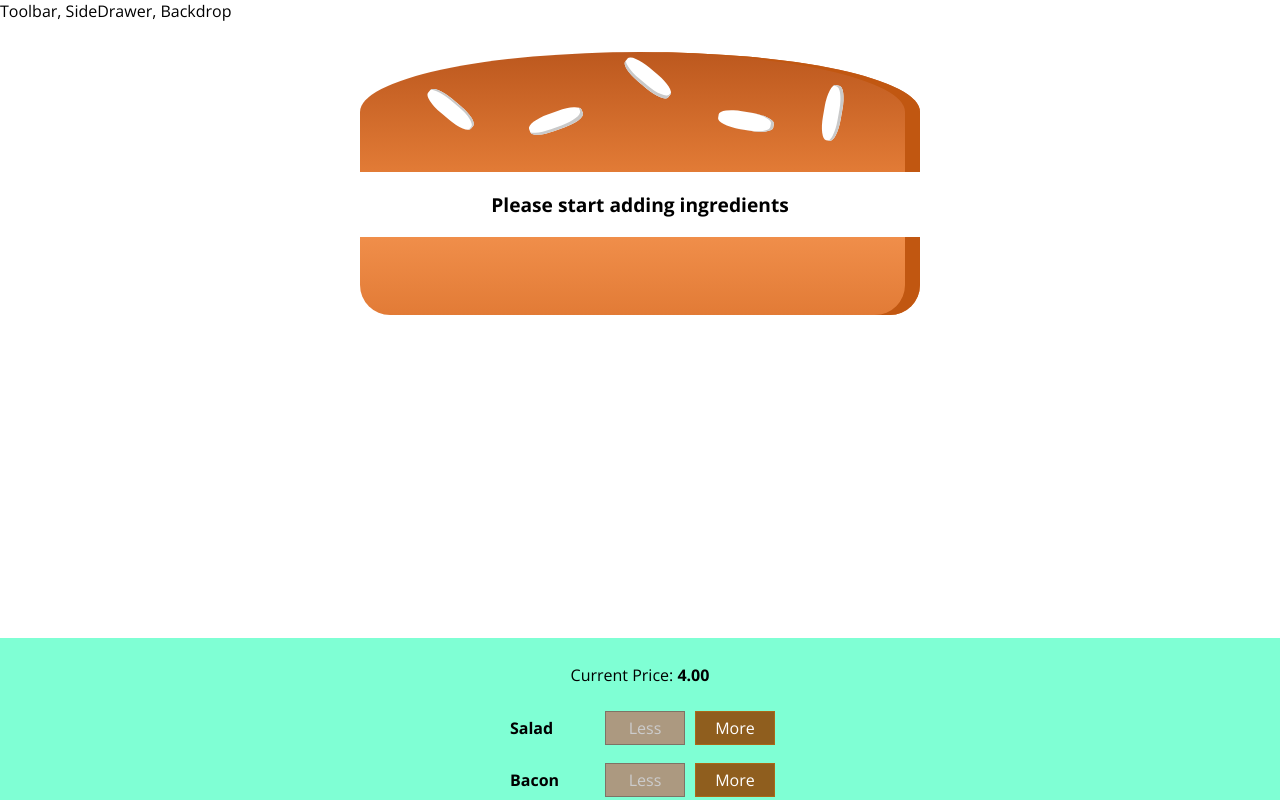
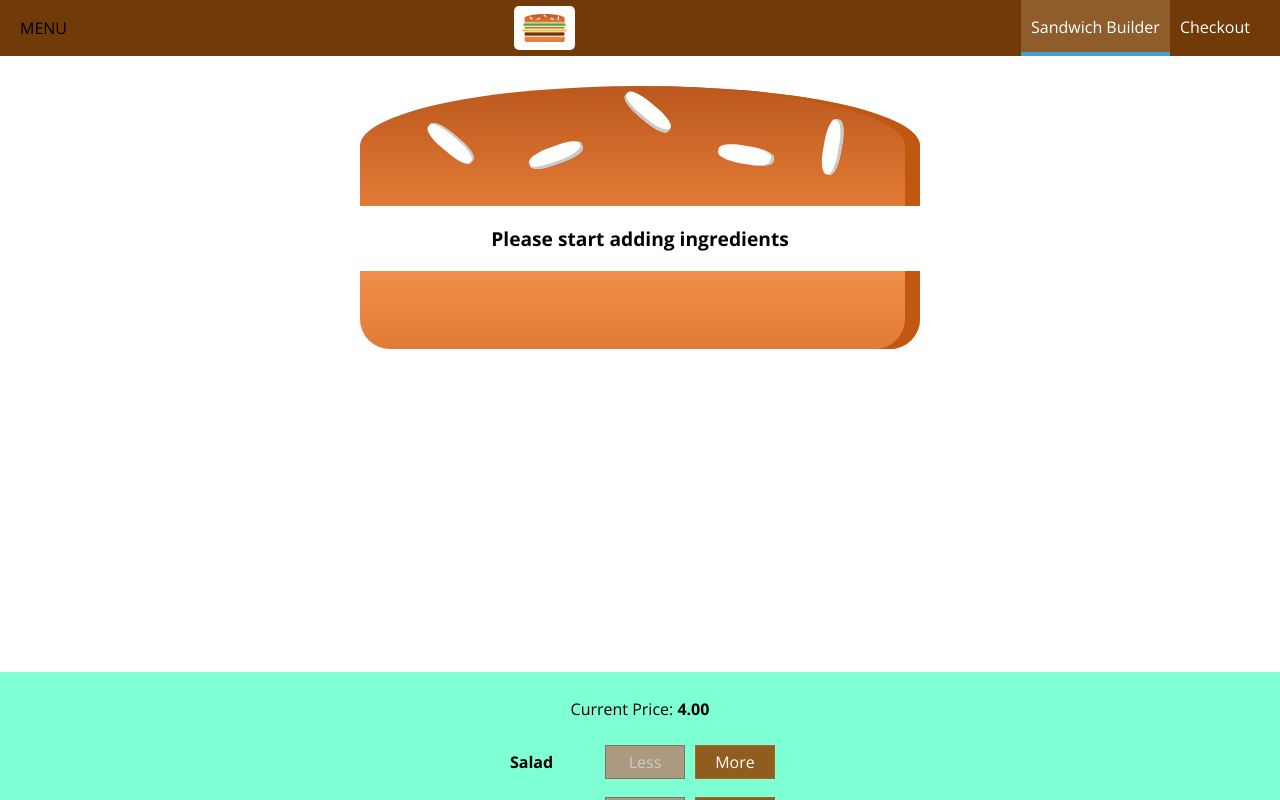
Before and after one commit to Karol-Perec/sandwich-app, a React (Create React App) app: page / in a window 1280 px wide. Shown: the top 800 px of the page. Built offline with nearby package versions, Linux system fonts and the light colour scheme.

Commit message:
Add desktop navigation

```diff
--- a/src/components/Layout/Layout.js
+++ b/src/components/Layout/Layout.js
@@ -1,10 +1,11 @@
 import React from 'react';
 
 import classes from './Layout.module.css';
+import Toolbar from '../Navigation/Toolbar/Toolbar';
 
 const layout = (props) => (
   <>
-    <div>Toolbar, SideDrawer, Backdrop</div>
+    <Toolbar />
     <main className={classes.Content}>{props.children}</main>
   </>
 );
--- a/src/components/Layout/Layout.module.css
+++ b/src/components/Layout/Layout.module.css
@@ -1,3 +1,3 @@
 .Content {
-  margin-top: 16px;
+  margin-top: 72px;
 }
--- /dev/null
+++ b/src/components/Logo/Logo.js
@@ -0,0 +1,12 @@
+import React from 'react';
+
+import logoImage from '../../assets/images/logo.png';
+import classes from './Logo.module.css';
+
+const logo = (props) => (
+  <div className={classes.Logo}>
+    <img src={logoImage} alt="Sandwiches" />
+  </div>
+);
+
+export default logo;
--- /dev/null
+++ b/src/components/Logo/Logo.module.css
@@ -0,0 +1,11 @@
+.Logo {
+  background-color: white;
+  padding: 8px;
+  height: 80%;
+  box-sizing: border-box;
+  border-radius: 5px;
+}
+
+.Logo img {
+  height: 100%;
+}
--- /dev/null
+++ b/src/components/Navigation/NavigationItems/NavigationItem/NavigationItem.js
@@ -0,0 +1,12 @@
+import React from 'react';
+import classes from './NavigationItem.module.css';
+
+const navigationItem = (props) => (
+  <li className={classes.NavigationItem}>
+    <a href={props.link} className={props.active ? classes.active : null}>
+      {props.children}
+    </a>
+  </li>
+);
+
+export default navigationItem;
--- /dev/null
+++ b/src/components/Navigation/NavigationItems/NavigationItem/NavigationItem.module.css
@@ -0,0 +1,25 @@
+.NavigationItem {
+  margin: 0;
+  box-sizing: border-box;
+  display: flex;
+  height: 100%;
+  align-items: center;
+}
+
+.NavigationItem a {
+  color: white;
+  text-decoration: none;
+  height: 100%;
+  padding: 16px 10px;
+  border-bottom: 4px solid transparent;
+  box-sizing: border-box;
+  display: block;
+}
+
+.NavigationItem a:hover,
+.NavigationItem a:active,
+.NavigationItem a.active {
+  background-color: #8f5c2c;
+  border-bottom: 4px solid #40a4c8;
+  color: white;
+}
--- /dev/null
+++ b/src/components/Navigation/NavigationItems/NavigationItems.js
@@ -0,0 +1,15 @@
+import React from 'react';
+
+import classes from './NavigationItems.module.css';
+import NavigationItem from './NavigationItem/NavigationItem';
+
+const navigationItems = () => (
+  <ul className={classes.NavigationItems}>
+    <NavigationItem link="/" active>
+      Sandwich Builder
+    </NavigationItem>
+    <NavigationItem link="/">Checkout</NavigationItem>
+  </ul>
+);
+
+export default navigationItems;
--- /dev/null
+++ b/src/components/Navigation/NavigationItems/NavigationItems.module.css
@@ -0,0 +1,8 @@
+.NavigationItems {
+  margin: 0;
+  padding: 0;
+  list-style: none;
+  display: flex;
+  align-items: center;
+  height: 100%;
+}
--- /dev/null
+++ b/src/components/Navigation/Toolbar/Toolbar.js
@@ -0,0 +1,19 @@
+import React from 'react';
+
+import classes from './Toolbar.module.css';
+import Logo from '../../Logo/Logo';
+import NavigationItems from '../NavigationItems/NavigationItems';
+
+const toolbar = (props) => {
+  return (
+    <header className={classes.Toolbar}>
+      <div>MENU</div>
+      <Logo />
+      <nav>
+        <NavigationItems />
+      </nav>
+    </header>
+  );
+};
+
+export default toolbar;
--- /dev/null
+++ b/src/components/Navigation/Toolbar/Toolbar.module.css
@@ -0,0 +1,18 @@
+.Toolbar {
+  height: 56px;
+  width: 100%;
+  position: fixed;
+  top: 0;
+  left: 0;
+  background-color: #703b09;
+  display: flex;
+  justify-content: space-between;
+  align-items: center;
+  padding: 0 20px;
+  box-sizing: border-box;
+  z-index: 90;
+}
+
+.Toolbar nav {
+  height: 100%;
+}
--- a/src/components/Sandwich/OrderSummary/OrderSummary.js
+++ b/src/components/Sandwich/OrderSummary/OrderSummary.js
@@ -18,6 +18,9 @@
       <h3>Your Order</h3>
       <p>Your best personalized sandwich includes: </p>
       <ul>{ingredientSummary}</ul>
+      <p>
+        <strong>Total Price: {props.price.toFixed(2)}</strong>
+      </p>
       <p>Proceed to Checkout?</p>
       <Button buttonType="Danger" clicked={props.purchaseCancelled}>
         CANCEL
--- a/src/containters/SandwichBuilder/SandwichBuilder.js
+++ b/src/containters/SandwichBuilder/SandwichBuilder.js
@@ -83,6 +83,7 @@
             ingredients={this.state.ingredients}
             purchaseCancelled={this.purchaseCancel}
             purchaseContinued={this.purchaseContinue}
+            price={this.state.totalPrice}
           />
         </Modal>
         <Sandwich ingredients={this.state.ingredients} />
```
Also changed, not shown: src/assets/images/logo.png (added).
